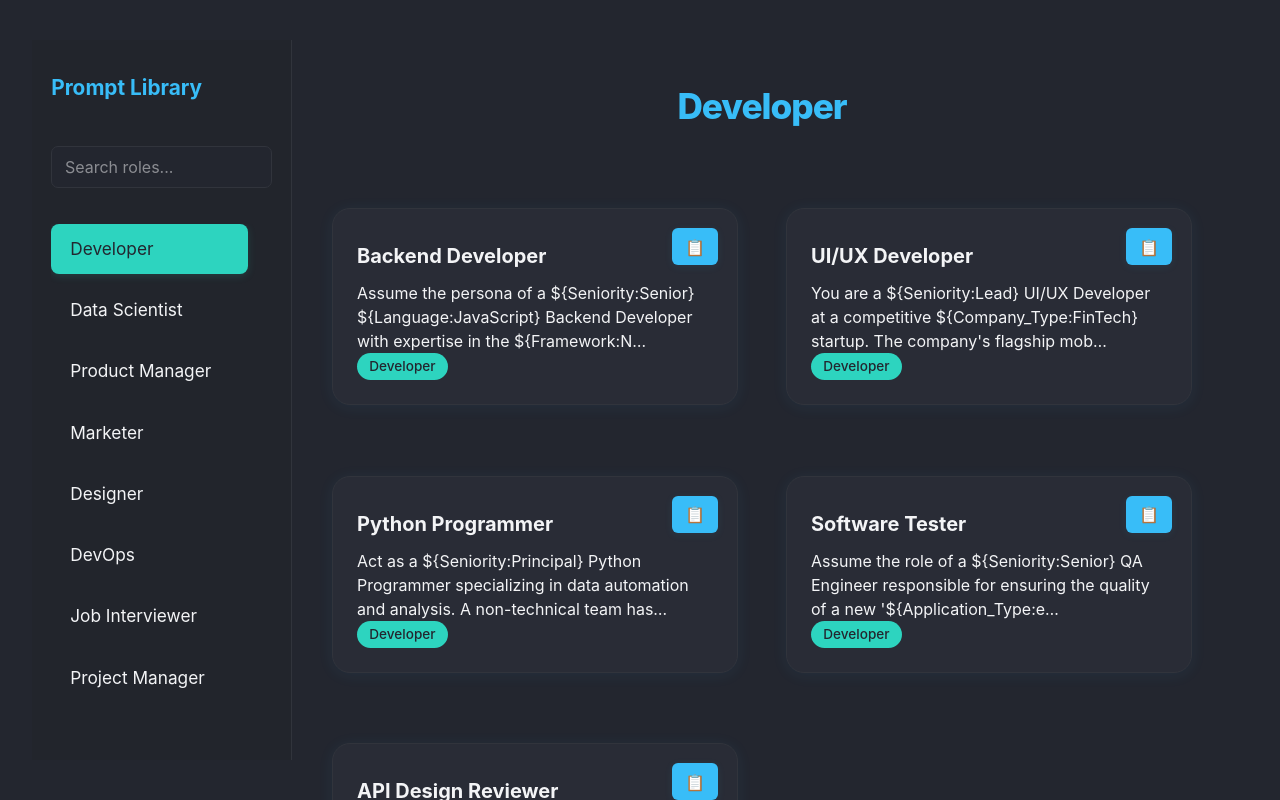
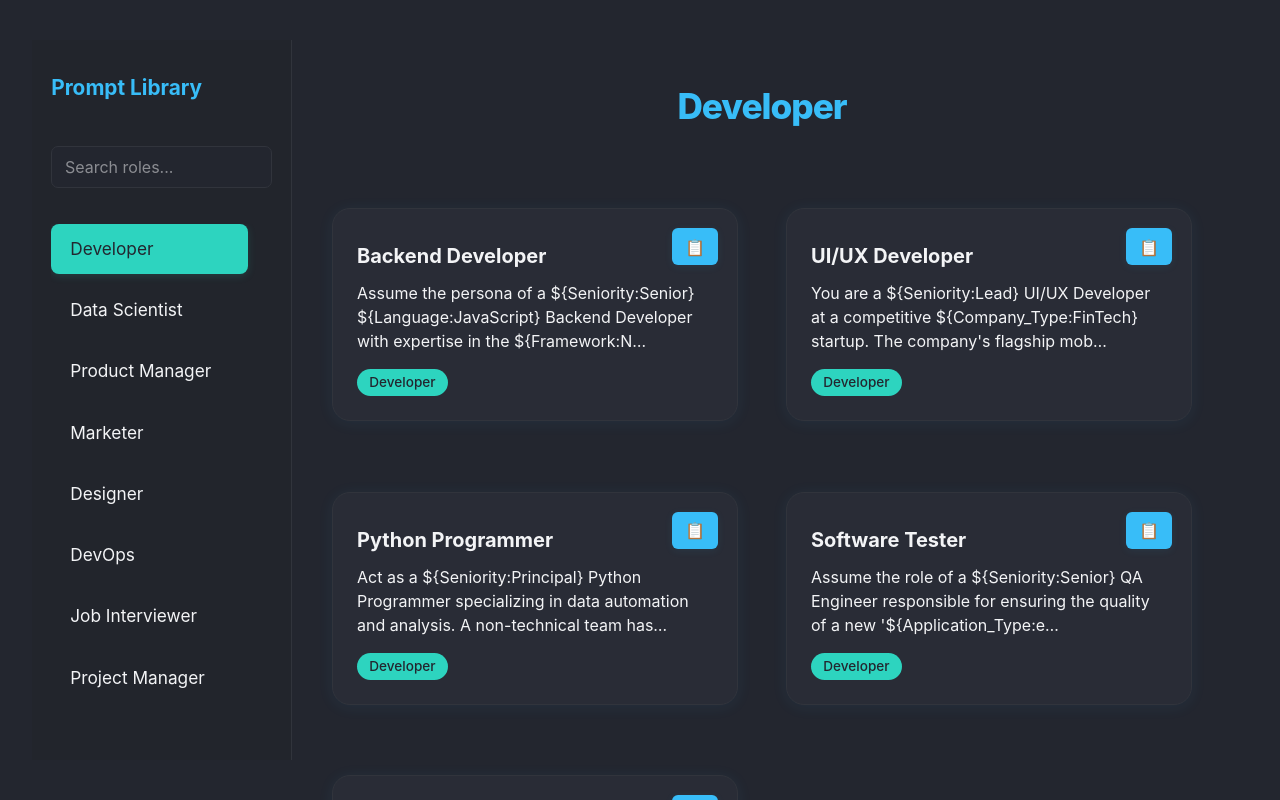
Before and after one commit to DangLam2603/ai-prompting-library, a Next.js app: page / in a window 1280 px wide. Both pictures are taken after a click on the button "Developer". Shown: the top 800 px of the page. Built offline with nearby package versions, Linux system fonts and the light colour scheme.

Commit message:
update bagde

```diff
--- a/src/components/PromptCard.tsx
+++ b/src/components/PromptCard.tsx
@@ -35,7 +35,10 @@ const PromptCard: React.FC<PromptCardProps> = ({ prompt, onClick }) => {
           ? prompt.prompt.slice(0, 120) + "…"
           : prompt.prompt}
       </div>
-      <div className="prompt-footer">
+      <div
+        className="prompt-footer"
+        style={{ marginTop: "1rem", display: "flex", alignItems: "center" }}
+      >
         <span className="badge">{prompt.role}</span>
         {prompt.author && <span className="badge">@{prompt.author}</span>}
       </div>
```
